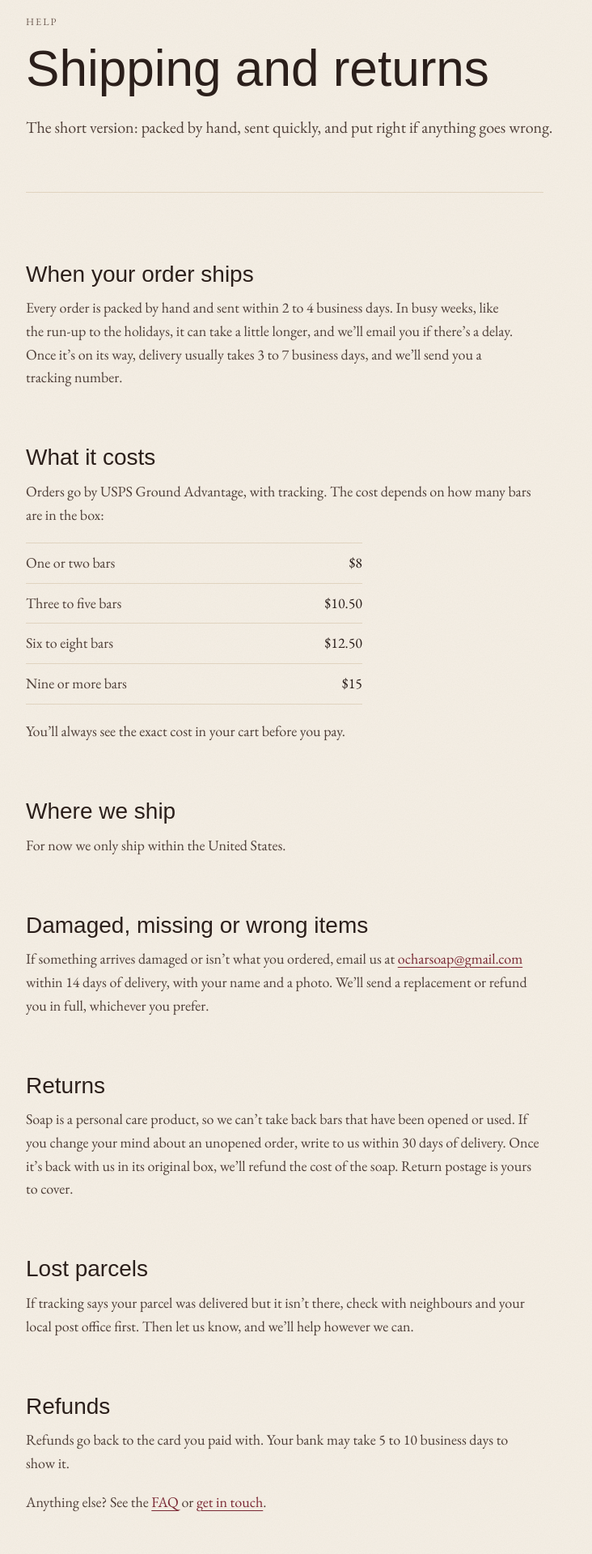
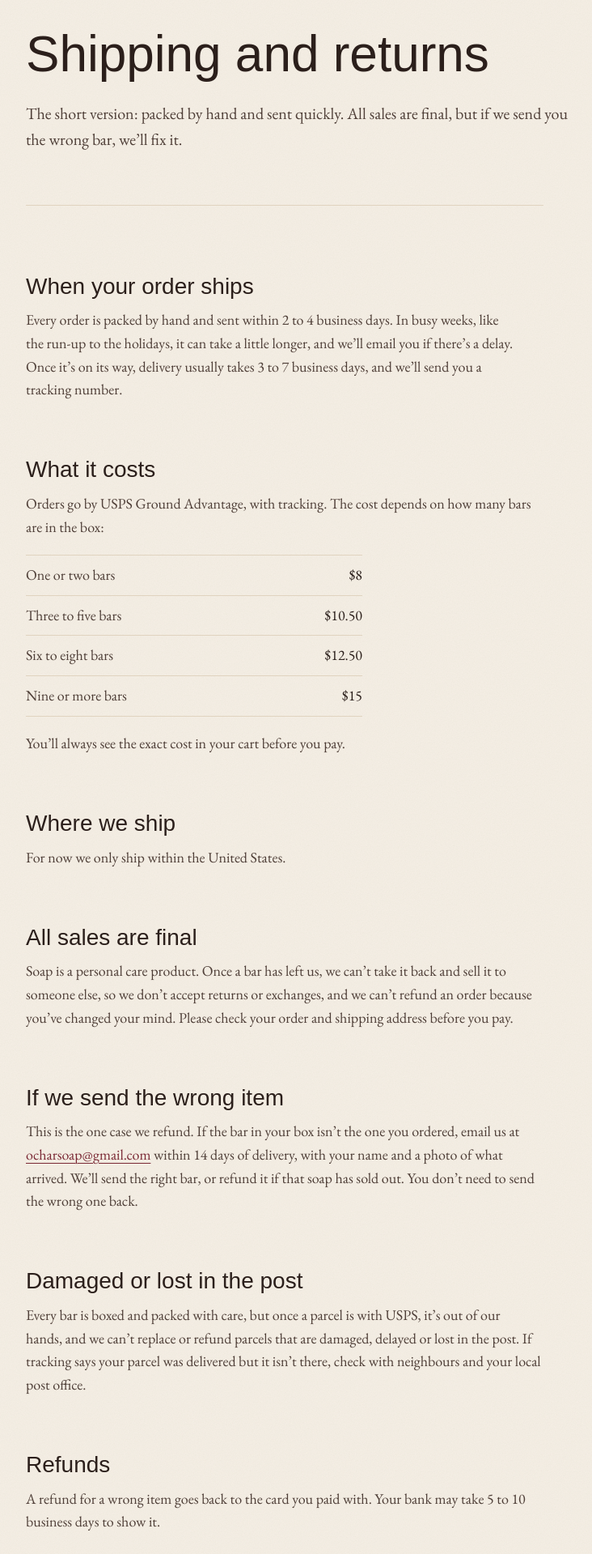
Before and after one commit to tonytyper/ochar, a Next.js app: page /shipping-returns in a window 1280 px wide. Shown: the part 200-2119 px from the top of the page at 81% size, without its empty margins (24-756 px from the left). Built offline with nearby package versions, Linux system fonts and the light colour scheme; no server answers; a web font is replaced by a local one.

Commit message:
made all sales final except for wrong items

```diff
--- a/app/faq/page.tsx
+++ b/app/faq/page.tsx
@@ -69,17 +69,22 @@ const SECTIONS: { title: string; questions: { q: string; a: React.ReactNode }[]
         q: "Can I change or cancel my order?",
         a: (
           <p>
-            Write to us as soon as you can. If it hasn’t been packed yet, we’re
-            happy to change or cancel it.
+            Orders are final once they’re paid for, so please check yours
+            before you check out. If the shipping address is wrong, write to
+            us straight away, and we’ll correct it if the parcel hasn’t gone
+            out yet.
           </p>
         ),
       },
       {
-        q: "My order arrived damaged. What now?",
+        q: "Can I return a bar?",
         a: (
           <p>
-            We’re sorry. Email us within {shipping.claimDays} days of delivery
-            with a photo, and we’ll send a replacement or a refund. More on our{" "}
+            No, sorry. Soap is a personal care product, and we can’t sell a
+            bar to anyone else once it has left us, so all sales are final.
+            The one exception is if we send the wrong bar. Email us within{" "}
+            {shipping.claimDays} days of delivery with a photo, and we’ll send
+            the right one or refund it. More on our{" "}
             <Link href="/shipping-returns">shipping and returns</Link> page.
           </p>
         ),
@@ -197,7 +202,7 @@ const SECTIONS: { title: string; questions: { q: string; a: React.ReactNode }[]
 export default function FaqPage() {
   return (
     <>
-      <PageHeader eyebrow="Help" title="Questions, answered.">
+      <PageHeader title="Questions, answered.">
         <p>
           The things we’re asked most. If yours isn’t here,{" "}
           <Link href="/contact" className="link text-ink">
--- a/app/shipping-returns/page.tsx
+++ b/app/shipping-returns/page.tsx
@@ -14,8 +14,11 @@ export default function ShippingReturnsPage() {
 
   return (
     <>
-      <PageHeader eyebrow="Help" title="Shipping and returns">
-        <p>The short version: packed by hand, sent quickly, and put right if anything goes wrong.</p>
+      <PageHeader title="Shipping and returns">
+        <p>
+          The short version: packed by hand and sent quickly. All sales are final, but if we
+          send you the wrong bar, we’ll fix it.
+        </p>
       </PageHeader>
 
       <div className="wrap pb-24 lg:pb-32">
@@ -53,32 +56,34 @@ export default function ShippingReturnsPage() {
               : "We ship to the countries offered at checkout."}
           </p>
 
-          <h2>Damaged, missing or wrong items</h2>
+          <h2>All sales are final</h2>
           <p>
-            If something arrives damaged or isn’t what you ordered, email us at{" "}
-            <a href={`mailto:${email}`}>{email}</a> within {shipping.claimDays} days of delivery,
-            with your name and a photo. We’ll send a replacement or refund you in full, whichever
-            you prefer.
+            Soap is a personal care product. Once a bar has left us, we can’t take it back and
+            sell it to someone else, so we don’t accept returns or exchanges, and we can’t refund
+            an order because you’ve changed your mind. Please check your order and shipping
+            address before you pay.
           </p>
 
-          <h2>Returns</h2>
+          <h2>If we send the wrong item</h2>
           <p>
-            Soap is a personal care product, so we can’t take back bars that have been opened or
-            used. If you change your mind about an unopened order, write to us within{" "}
-            {shipping.returnDays} days of delivery. Once it’s back with us in its original
-            box, we’ll refund the cost of the soap. Return postage is yours to cover.
+            This is the one case we refund. If the bar in your box isn’t the one you ordered,
+            email us at <a href={`mailto:${email}`}>{email}</a> within {shipping.claimDays} days
+            of delivery, with your name and a photo of what arrived. We’ll send the right bar, or
+            refund it if that soap has sold out. You don’t need to send the wrong one back.
           </p>
 
-          <h2>Lost parcels</h2>
+          <h2>Damaged or lost in the post</h2>
           <p>
-            If tracking says your parcel was delivered but it isn’t there, check with neighbours
-            and your local post office first. Then let us know, and we’ll help however we can.
+            Every bar is boxed and packed with care, but once a parcel is with USPS, it’s out of
+            our hands, and we can’t replace or refund parcels that are damaged, delayed or lost
+            in the post. If tracking says your parcel was delivered but it isn’t there, check
+            with neighbours and your local post office.
           </p>
 
           <h2>Refunds</h2>
           <p>
-            Refunds go back to the card you paid with. Your bank may take 5 to 10 business days
-            to show it.
+            A refund for a wrong item goes back to the card you paid with. Your bank may take 5
+            to 10 business days to show it.
           </p>
 
           <p>
```
